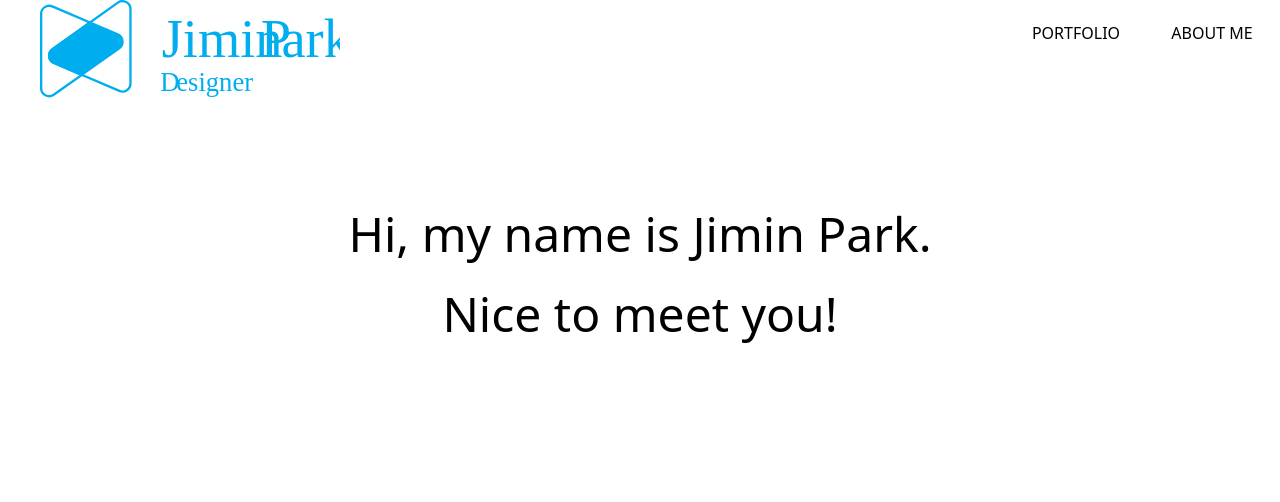
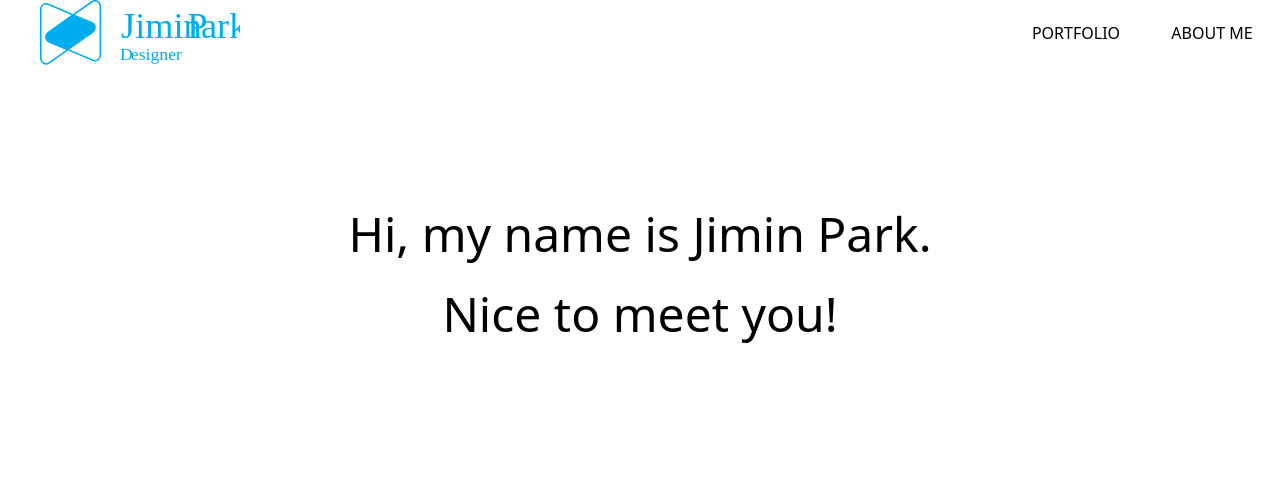
Before and after one commit to qwerqwsd/start, a plain HTML site: page index.html in a window 1280 px wide. Shown: the top 502 px of the page. Drawn offline with nearby package versions, Linux system fonts and the light colour scheme; some icons are missing; files whose address does not match are found by name.

Commit message:
test7
moved  class="head__logo" to img tag

```diff
--- a/index.html
+++ b/index.html
@@ -25,7 +25,7 @@
             <nav class="flex h-full">
               <a href="#" class="flex gap-2 font-bold text-xl justify-center items-center bg-white px-4 h-full">
                 <span><i class=""></i></span>
-                <span class="NormalCharacterStyle items-center whitespace-nowrap"> <a href="#" class="head__logo"><img src="img/Logo.svg" alt=""></a>
+                <span class="NormalCharacterStyle items-center whitespace-nowrap"> <a href="#"><img src="img/Logo.svg" alt=""  class="head__logo"></a>
                 </span>
               </a>
             </nav>
```
